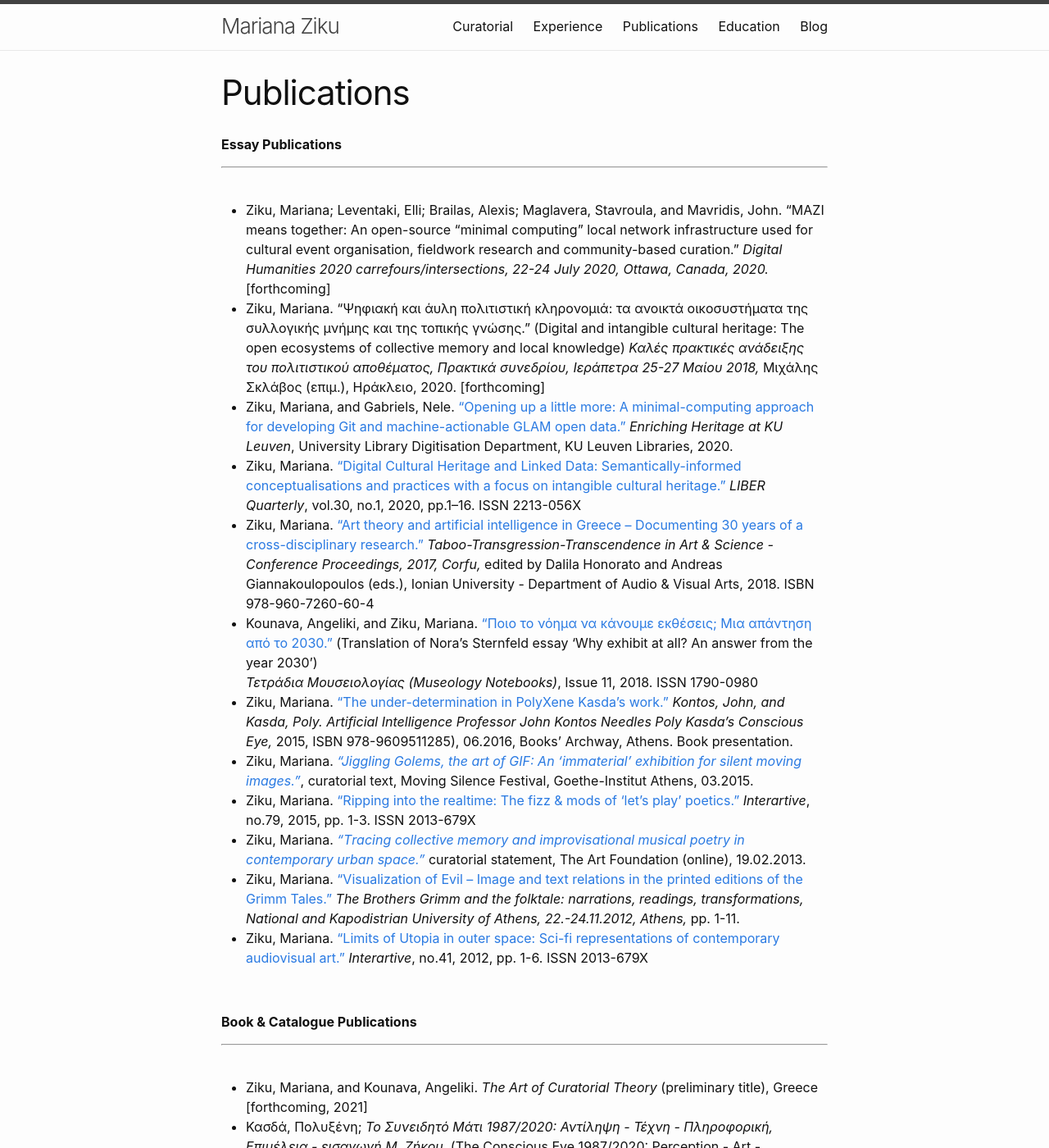
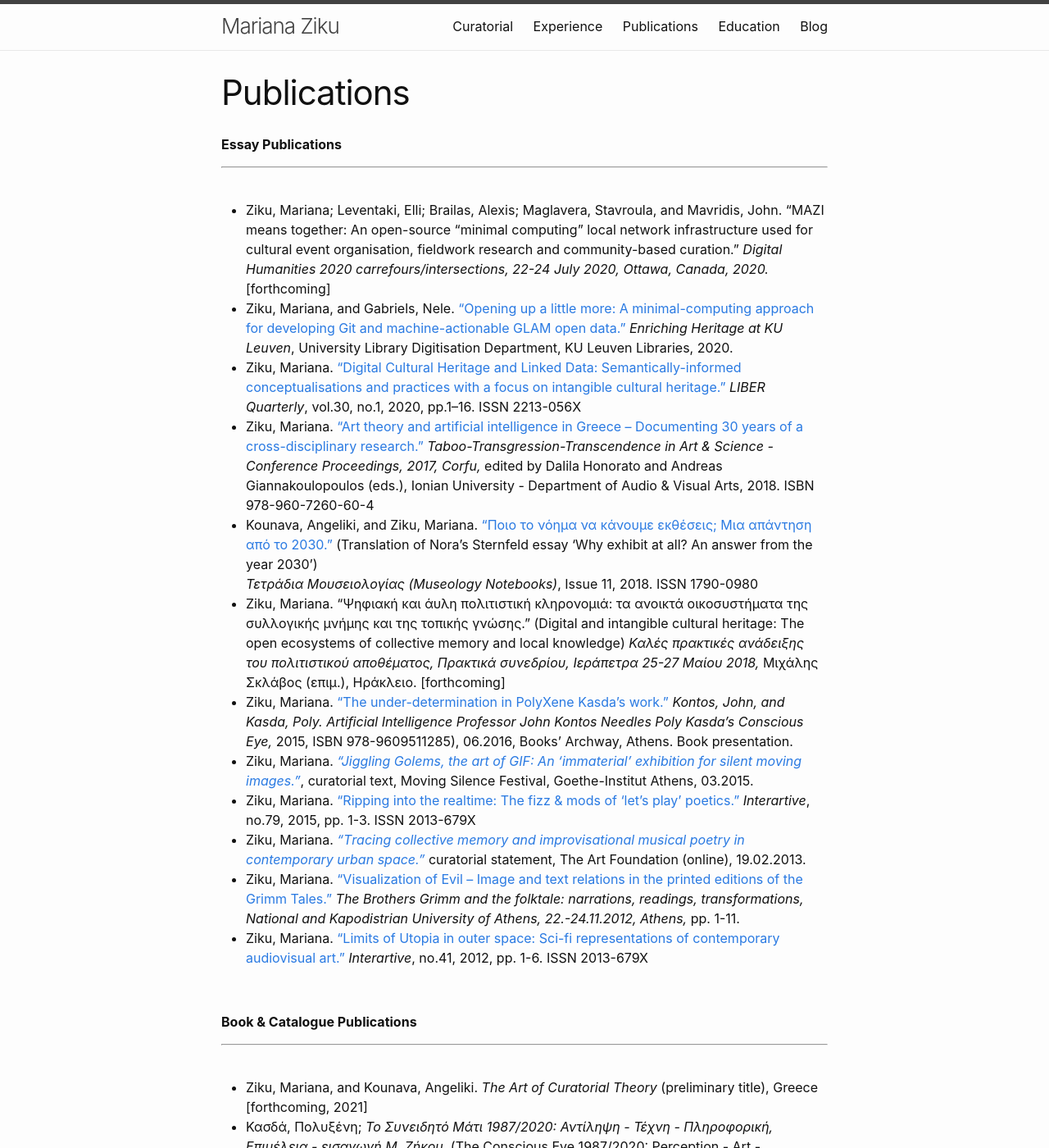
Before and after one commit to mziku/mziku.github.io, a Jekyll site: the page built from publications.md, in a window 1280 px wide and 1400 px high. Shown: the whole window at 82% size. Built offline with Jekyll 4.4.1, drawn with Linux system fonts in a browser that asks for light colours; some of the changed text lies outside the part shown.

Commit message:
Update publications.md

```diff
--- a/publications.md
+++ b/publications.md
@@ -10,12 +10,12 @@ navigation_weight: 3
 ---
 <br>
 - Ziku, Mariana; Leventaki, Elli; Brailas, Alexis; Maglavera, Stavroula, and Mavridis, John. "MAZI means together: An open-source “minimal computing” local network infrastructure used for cultural event organisation, fieldwork research and community-based curation." *Digital Humanities 2020 carrefours/intersections, 22-24 July 2020, Ottawa, Canada, 2020.* [forthcoming]
-- Ziku, Mariana. "Ψηφιακή και άυλη πολιτιστική κληρονομιά: τα ανοικτά οικοσυστήματα της συλλογικής μνήμης και της τοπικής γνώσης." (Digital and intangible cultural heritage: The open ecosystems of collective memory and local knowledge) *Καλές πρακτικές ανάδειξης του πολιτιστικού αποθέματος, Πρακτικά συνεδρίου, Ιεράπετρα 25-27 Μαίου 2018,* Μιχάλης Σκλάβος (επιμ.), Ηράκλειο, 2020. [forthcoming]
 - Ziku, Mariana, and Gabriels, Nele. ["Opening up a little more: A minimal-computing approach for developing Git and machine-actionable GLAM open data."](https://enrichingheritage.wordpress.com/2020/05/01/git-and-machine-actionable-data-pilot/#) *Enriching Heritage at KU Leuven*, University Library Digitisation Department, KU Leuven Libraries, 2020.
 - Ziku, Mariana. ["Digital Cultural Heritage and Linked Data: Semantically-informed conceptualisations and practices with a focus on intangible cultural heritage."](https://www.liberquarterly.eu/articles/10315/) *LIBER Quarterly*, vol.30, no.1, 2020, pp.1–16. ISSN 2213-056X
 - Ziku, Mariana. ["Art theory and artificial intelligence in Greece – Documenting 30 years of a cross-disciplinary research."](https://www.academia.edu/35189649/Art_Theory_and_Artificial_Intelligence_in_Greece_Documenting_30_years_of_a_cross-disciplinary_research) *Taboo-Transgression-Transcendence in Art & Science - Conference Proceedings, 2017, Corfu,* edited by Dalila Honorato and Andreas Giannakoulopoulos (eds.), Ionian University - Department of Audio & Visual Arts, 2018. ISBN 978-960-7260-60-4
 - Kounava, Angeliki, and Ziku, Mariana. ["Ποιο το νόημα να κάνουμε εκθέσεις; Μια απάντηση από το 2030."](https://kaleidoscope.gr/el/tetradia-mouseiologias/tetradia11--11-523.html) (Translation of Nora's Sternfeld essay 'Why exhibit at all? An answer from the year 2030')
 *Τετράδια Μουσειολογίας (Museology Notebooks)*, Issue 11, 2018. ISSN 1790-0980
+- Ziku, Mariana. "Ψηφιακή και άυλη πολιτιστική κληρονομιά: τα ανοικτά οικοσυστήματα της συλλογικής μνήμης και της τοπικής γνώσης." (Digital and intangible cultural heritage: The open ecosystems of collective memory and local knowledge) *Καλές πρακτικές ανάδειξης του πολιτιστικού αποθέματος, Πρακτικά συνεδρίου, Ιεράπετρα 25-27 Μαίου 2018,* Μιχάλης Σκλάβος (επιμ.), Ηράκλειο. [forthcoming]
 - Ziku, Mariana. ["The under-determination in PolyXene Kasda's work."](https://lekseikones.wordpress.com/2016/07/26/the-under-determination-in-poly-kasdas-work/) *Kontos, John, and Kasda, Poly. Artificial Intelligence Professor John Kontos Needles Poly Kasda's Conscious Eye,* 2015, ISBN 978-9609511285), 06.2016, Books’ Archway, Athens. Book presentation.
 - Ziku, Mariana. [*"Jiggling Golems, the art of GIF: An 'immaterial' exhibition for silent moving images."*](https://lekseikones.wordpress.com/2015/04/08/jiggling-golems-the-art-of-gifs), curatorial text, Moving Silence Festival, Goethe-Institut Athens, 03.2015.
 - Ziku, Mariana. ["Ripping into the realtime: The fizz & mods of 'let's play' poetics."](http://interartive.org/2015/11/ripping-into-the-realtime-lets-play/) *Interartive*, no.79, 2015, pp. 1-3. ISSN 2013-679X
```
Also changed, not shown: other parts of publications.md (+1 -0 lines).
